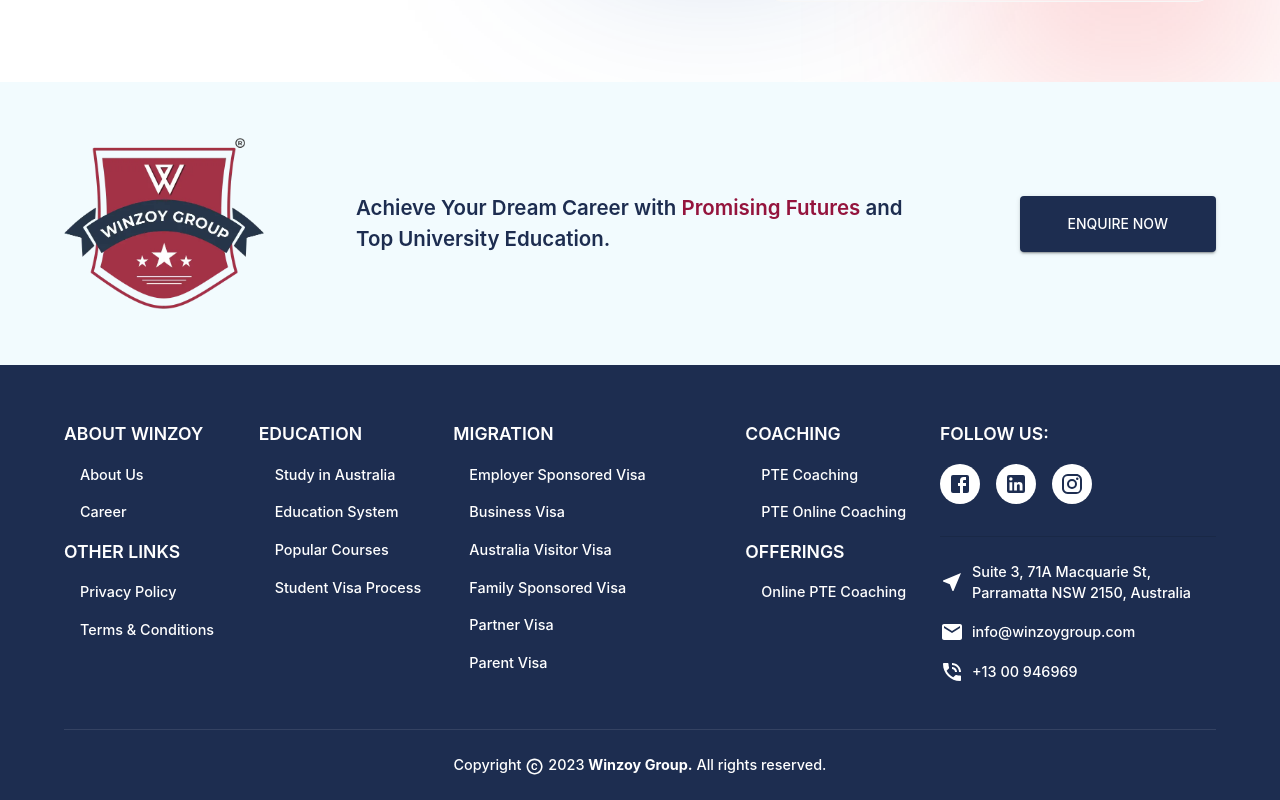
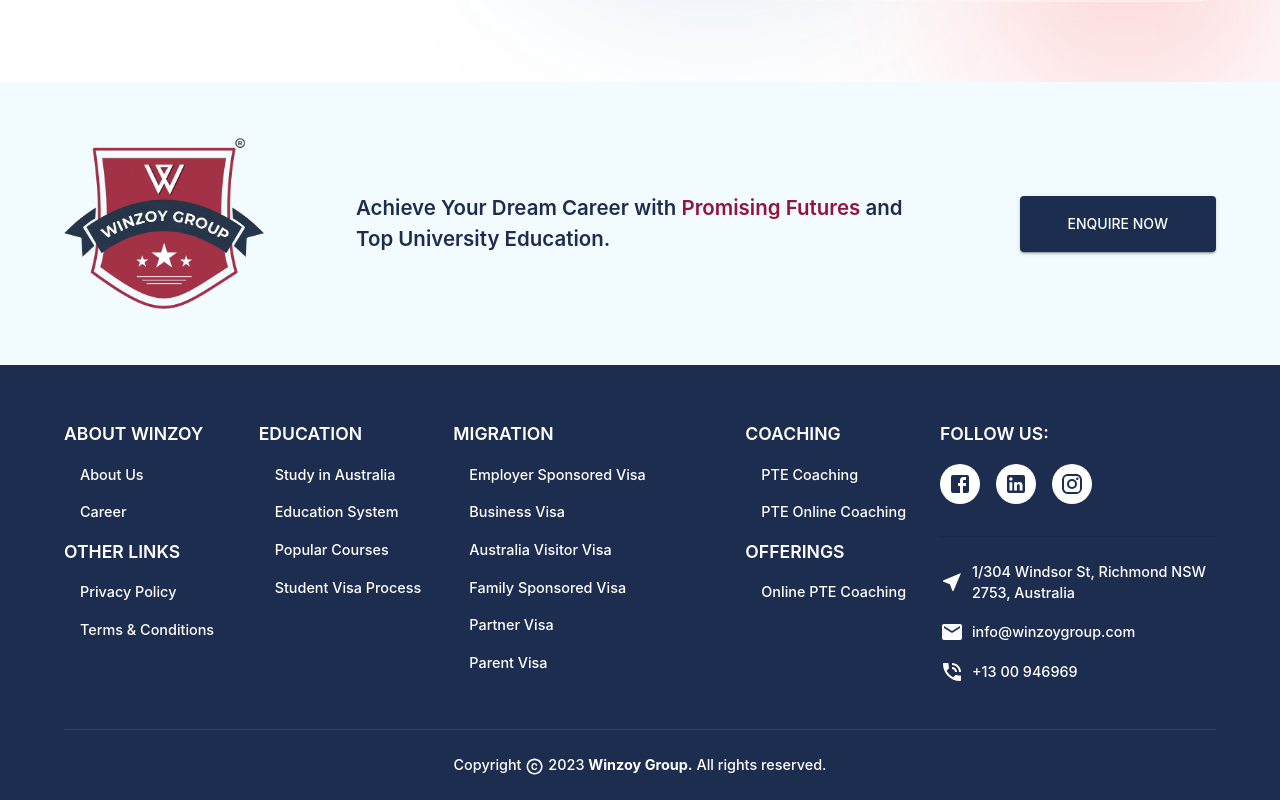
Before and after one commit to winzoygroup/winzoygroup-webapp, a Next.js app: page / in a window 1280 px wide. Shown: the part 4334-5134 px from the top of the page. Built offline with nearby package versions, Linux system fonts and the light colour scheme.

Commit message:
Update address in Footer and Contact components

```diff
--- a/assets/Footer.js
+++ b/assets/Footer.js
@@ -253,7 +253,7 @@
                   <NearMe />
                 </div>
                 <div>
-                  Suite 3, 71A Macquarie St, Parramatta NSW 2150, Australia
+                  1/304 Windsor St, Richmond NSW 2753, Australia
                 </div>
               </Stack>
               <a
--- a/pages/contact/index.js
+++ b/pages/contact/index.js
@@ -132,7 +132,8 @@
                     <MyLocation color="primary" />
                   </Icon>
                   <p>
-                    Suite 3, 71A Macquarie St, Parramatta NSW 2150, Australia
+                    1/304 Windsor St, Richmond
+NSW 2753, Australia
                   </p>
                 </Box>
               </Box>
```
